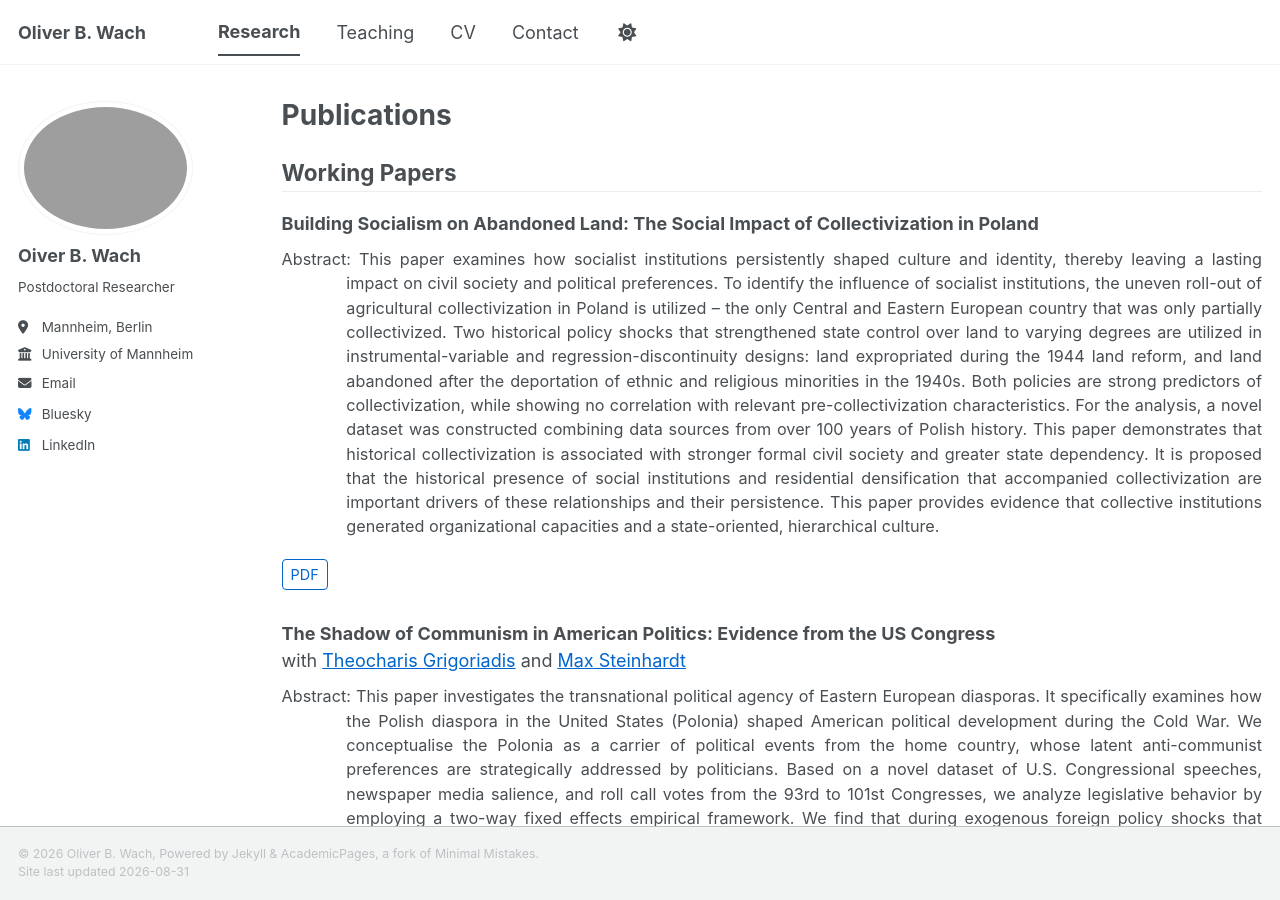
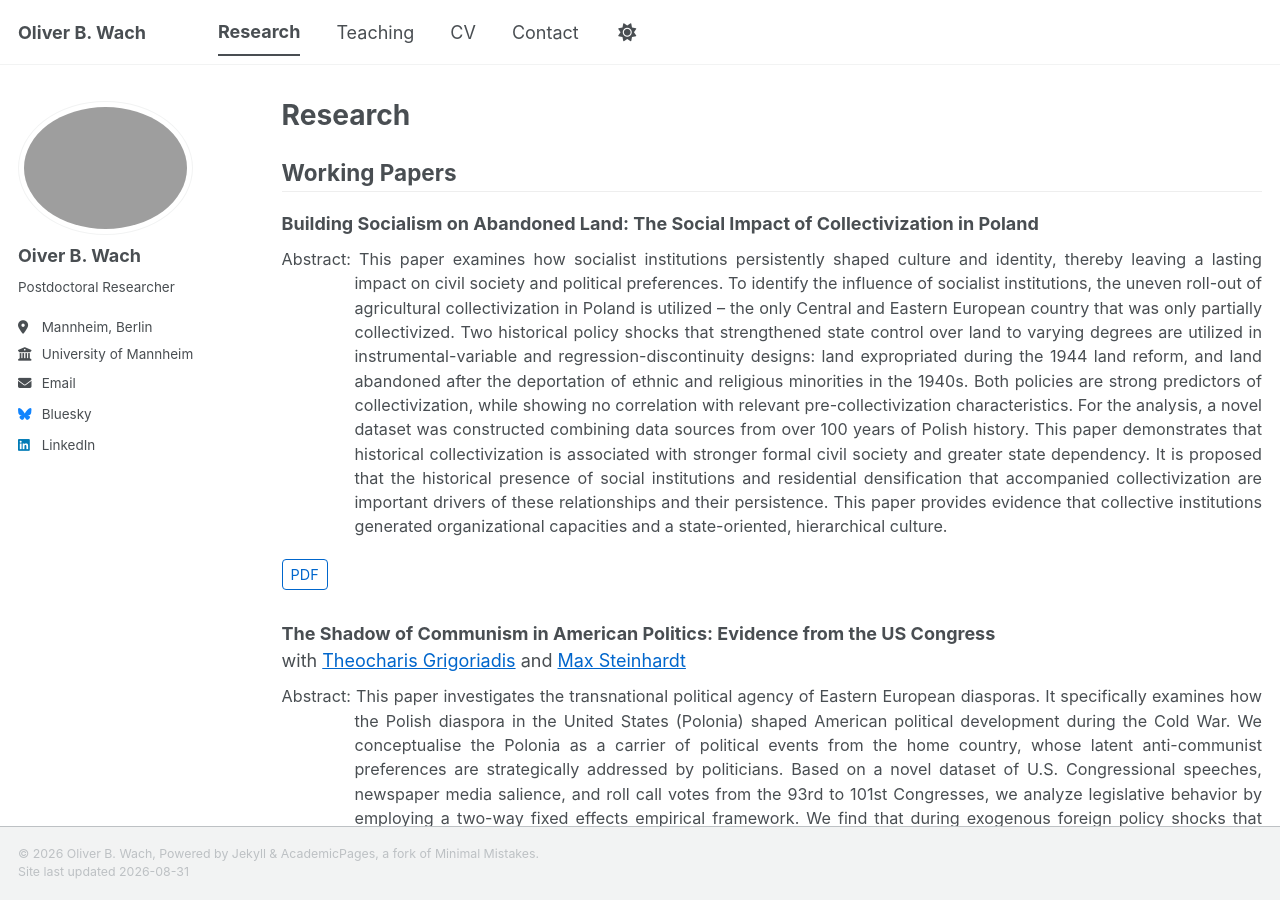
Before and after one commit to oliverwach/oliverwach.github.io, a Jekyll site: the page built from _pages/publications.html, in a window 1280 px wide and 900 px high. Built offline with Jekyll 4.4.1, drawn with Linux system fonts in a browser that asks for light colours; a style sheet for code colours, icons or effects is not loaded.

Commit message:
Update publications.html

```diff
--- a/_pages/publications.html
+++ b/_pages/publications.html
@@ -1,6 +1,6 @@
 ---
 layout: archive
-title: "Publications"
+title: "Research"
 permalink: /publications/
 author_profile: true
 ---
@@ -17,7 +17,7 @@ author_profile: true
   <li style="margin-bottom: 30px;">
     <strong>Building Socialism on Abandoned Land: The Social Impact of Collectivization in Poland</strong>
     <div style="margin: 10px 0;">
-      <p style="text-align: justify; font-size: 0.9em; margin: 5px 0 0 0; padding-left: 4em; text-indent: -4em;">
+      <p style="text-align: justify; font-size: 0.9em; margin: 5px 0 0 0; padding-left: 4.5em; text-indent: -4.5em;">
         Abstract: This paper examines how socialist institutions persistently shaped culture and identity, thereby leaving a lasting impact on civil society and political preferences. To identify the influence of socialist institutions, the uneven roll-out of agricultural collectivization in Poland is utilized – the only Central and Eastern European country that was only partially collectivized. Two historical policy shocks that strengthened state control over land to varying degrees are utilized in instrumental-variable and regression-discontinuity designs: land expropriated during the 1944 land reform, and land abandoned after the deportation of ethnic and religious minorities in the 1940s. Both policies are strong predictors of collectivization, while showing no correlation with relevant pre-collectivization characteristics. For the analysis, a novel dataset was constructed combining data sources from over 100 years of Polish history. This paper demonstrates that historical collectivization is associated with stronger formal civil society and greater state dependency. It is proposed that the historical presence of social institutions and residential densification that accompanied collectivization are important drivers of these relationships and their persistence. This paper provides evidence that collective institutions generated organizational capacities and a state-oriented, hierarchical culture.
       </p>
     </div>
@@ -29,7 +29,7 @@ author_profile: true
     <br>
     with <a href="https://sites.google.com/view/tgrigoriadis/profile" style="color: #0066cc;">Theocharis Grigoriadis</a> and <a href="https://sites.google.com/site/maxfriedrichsteinhardt/" style="color: #0066cc;">Max Steinhardt</a>
     <div style="margin: 10px 0;">
-      <p style="text-align: justify; font-size: 0.9em; margin: 5px 0 0 0; padding-left: 4em; text-indent: -4em;">
+      <p style="text-align: justify; font-size: 0.9em; margin: 5px 0 0 0; padding-left: 4.5em; text-indent: -4.5em;">
         Abstract: This paper investigates the transnational political agency of Eastern European diasporas. It specifically examines how the Polish diaspora in the United States (Polonia) shaped American political development during the Cold War. We conceptualise the Polonia as a carrier of political events from the home country, whose latent anti-communist preferences are strategically addressed by politicians. Based on a novel dataset of U.S. Congressional speeches, newspaper media salience, and roll call votes from the 93rd to 101st Congresses, we analyze legislative behavior by employing a two-way fixed effects empirical framework. We find that during exogenous foreign policy shocks that raised Polish salience, such as the rise of Solidarity and the 1980s, Members of Congress representing high Polonia districts significantly intensified pro-Polish floor discourse and conservative voting behavior. Furthermore, we provide tentative evidence that this ideological realignment yielded observable electoral rewards. We propose an electoral equilibrium where the historical trauma of communism works as a mobilization catalyst by redefining the nexus between international shocks, diaspora agency, and domestic political polarization.
       </p>
     </div>
```
